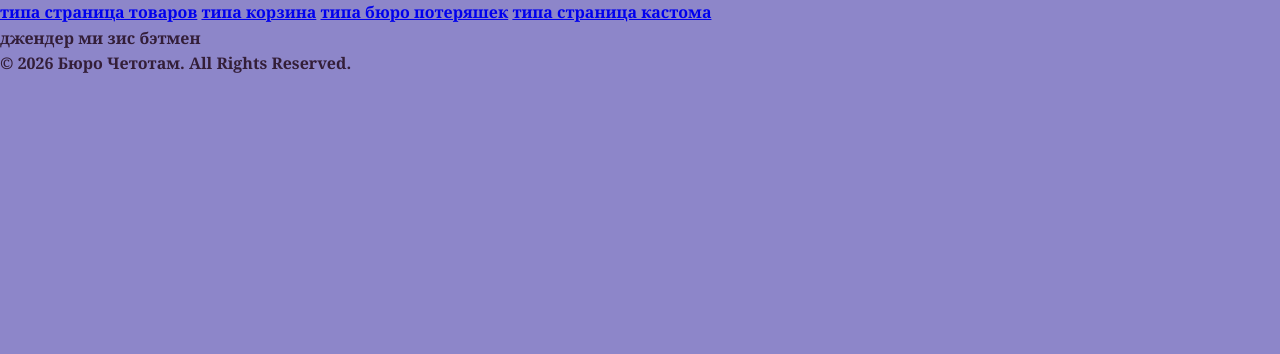
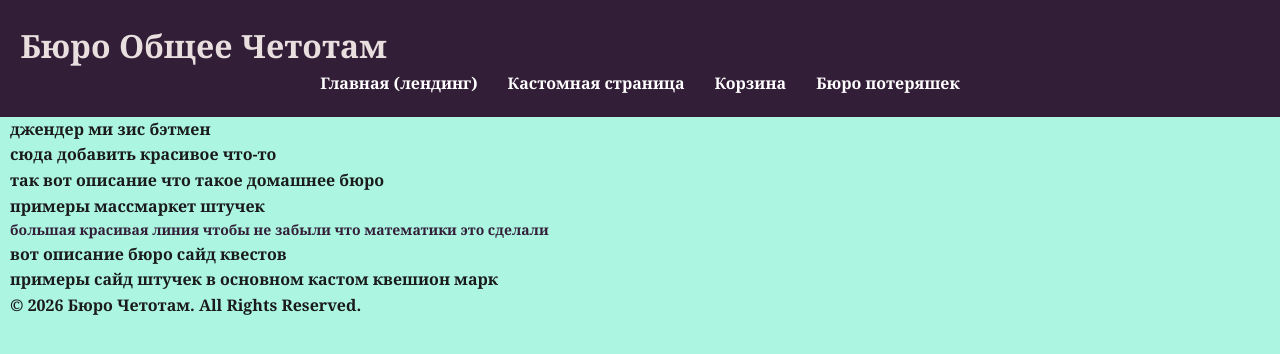
Before and after one commit to albllk/saidbureau, a Flask app: page / in a window 1280 px wide. Shown: the top 354 px of the page. Run offline with Flask 3, Linux system fonts and the light colour scheme.

Commit message:
modified:   static/oldstyle.css modified:   static/style.css modified:   templates/base.html modified:   templates/index.html

```diff
--- a/static/style.css
+++ b/static/style.css
@@ -8,8 +8,64 @@ body {
     margin: 0;
     padding: 0;
     font-family: Georgia;
-    background: #8d86c9;
+    background: #e9dfdf;
     color: #331E38;
     line-height: 1.6;
     font-weight: bold;
 }
+
+.header {
+    background: #331E38;
+    color: #e9dfdf;
+    padding: 20px;
+    text-align: left;
+    text-decoration: none;
+    text-indent: 0px;
+}
+
+.header ul {
+    margin: 0;
+    text-align:center;
+}
+
+body {
+    margin: 0px;
+    padding: 0px;
+    font-family: Georgia;
+    background: #acf6e1;
+    color: #1a1a1a;
+    line-height: 1.6;
+    text-indent: 10px;
+}
+
+body h2 {
+    font-size: 14px;
+    text-align: left;
+    color: #331E38;
+}
+
+ul {
+  list-style-type: none;
+  margin: 0;
+  padding: 0;
+}
+
+.nav {
+    display: flex;
+    flex-direction: row;
+    justify-content: center;
+    align-items: center;
+    gap: 30px;
+    list-style: none;
+    margin: 0;
+    padding: 0;
+}
+
+.nav a {
+    color: #ffffff;
+    text-decoration: none;
+}
+
+.nav a:hover {
+    color: #d8a0d8;
+}
--- a/templates/base.html
+++ b/templates/base.html
@@ -1,5 +1,5 @@
 <!DOCTYPE html>
-<html lang="en">
+<html lang="ru">
 <head>
     <link rel="icon" type="image/x-icon" href="{{ url_for('static', filename='favicon.ico') }}">
     {% block head %}
@@ -8,13 +8,18 @@
     <title>{% block title %}{% endblock %}</title>
     {% endblock %}
 </head>
+<div class="header">
+    <h1>Бюро Общее Четотам</h1>
+        <ul class="nav">
+        <li><a href="index.html">Главная (лендинг)</a></li>
+        <li><a href="custompage.html">Кастомная страница</a></li>
+        <li><a href="cartpage.html">Корзина</a></li>
+        <li><a href="lostfoundpage.html">Бюро потеряшек</a></li>
+    </ul>
+</div>
+
 <body>
-    <div class="sidenav">
-        <a href="index.html"><b>типа страница товаров</b></a>
-        <a href="cartpage.html"><b>типа корзина</b></a>
-        <a href="lostfoundpage.html"><b>типа бюро потеряшек</b></a>
-        <a href="custompage.html"><b>типа страница кастома</b></a>
-    </div>
+
 
     <div class="container">{% block content %}{% endblock %}</div>
 
--- a/templates/index.html
+++ b/templates/index.html
@@ -7,5 +7,11 @@
 {% block content %}
     <div>
         джендер ми зис бэтмен
+        <p>сюда добавить красивое что-то</p>
+        <p>так вот описание что такое домашнее бюро</p>
+        <p>примеры массмаркет штучек</p>
+        <h2>большая красивая линия чтобы не забыли что математики это сделали</h2>
+        <p>вот описание бюро сайд квестов</p>
+        <p>примеры сайд штучек в основном кастом квешион марк</p>
     </div>
 {% endblock %}
```
Also changed, not shown: static/oldstyle.css (+78 -2 lines).
